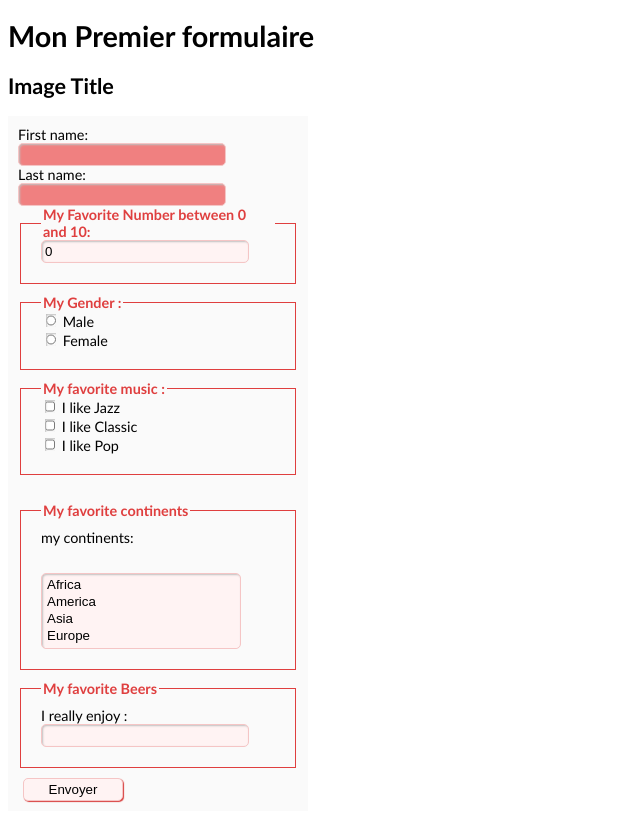
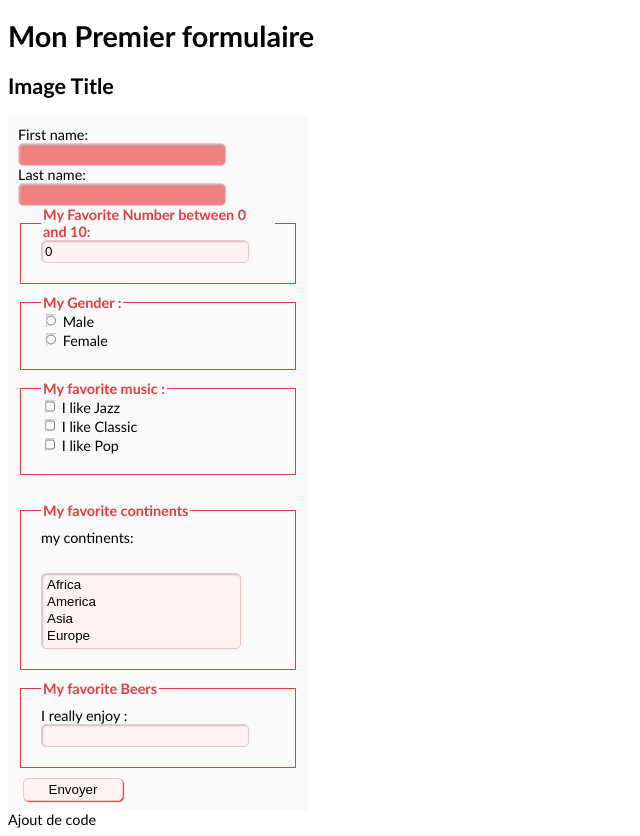
Before and after one commit to xavformation/tp-rebase, a plain HTML site: page index.html in a window 1280 px wide. Shown: the whole page, without its empty margins (0-640 px from the left). Drawn offline with Linux system fonts and the light colour scheme.

Commit message:
Changing footer on index.html

```diff
--- a/index.html
+++ b/index.html
@@ -95,3 +95,4 @@
 </body>
 
 </html>
+Ajout de code
```
